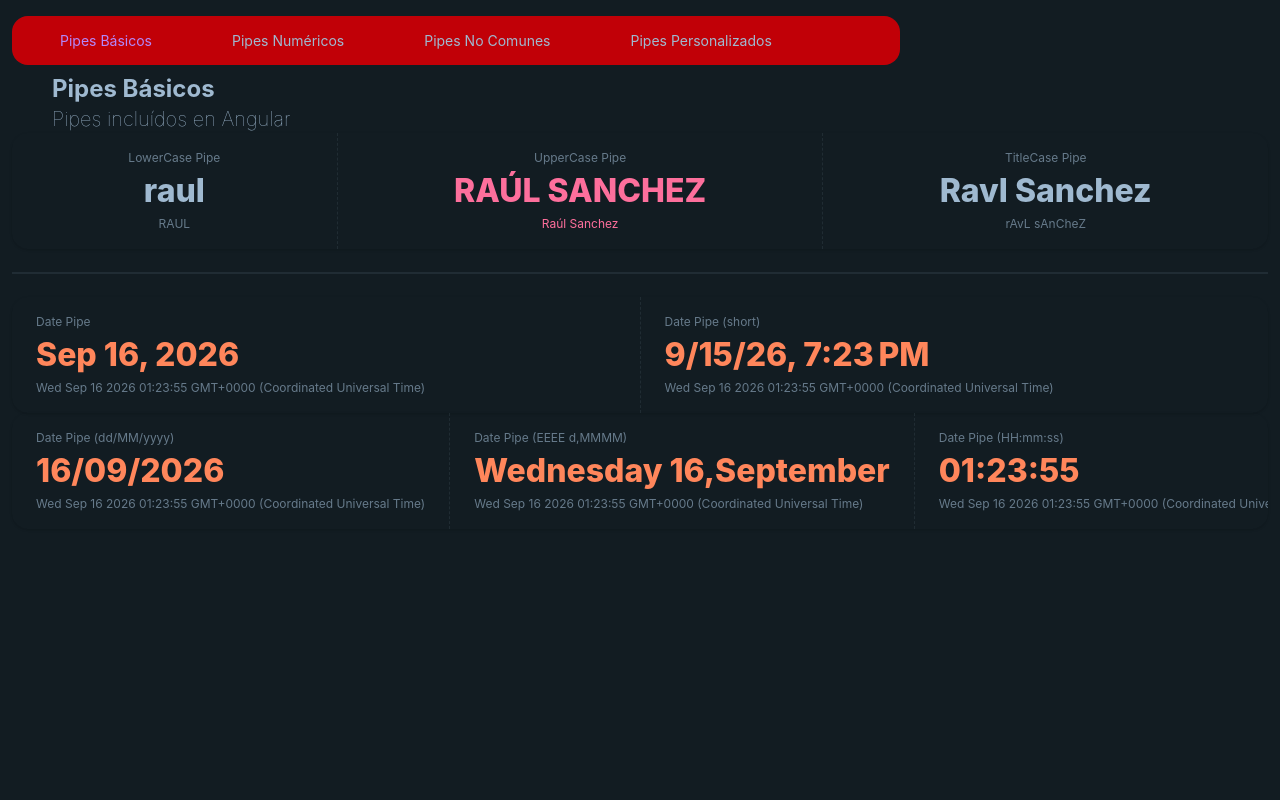
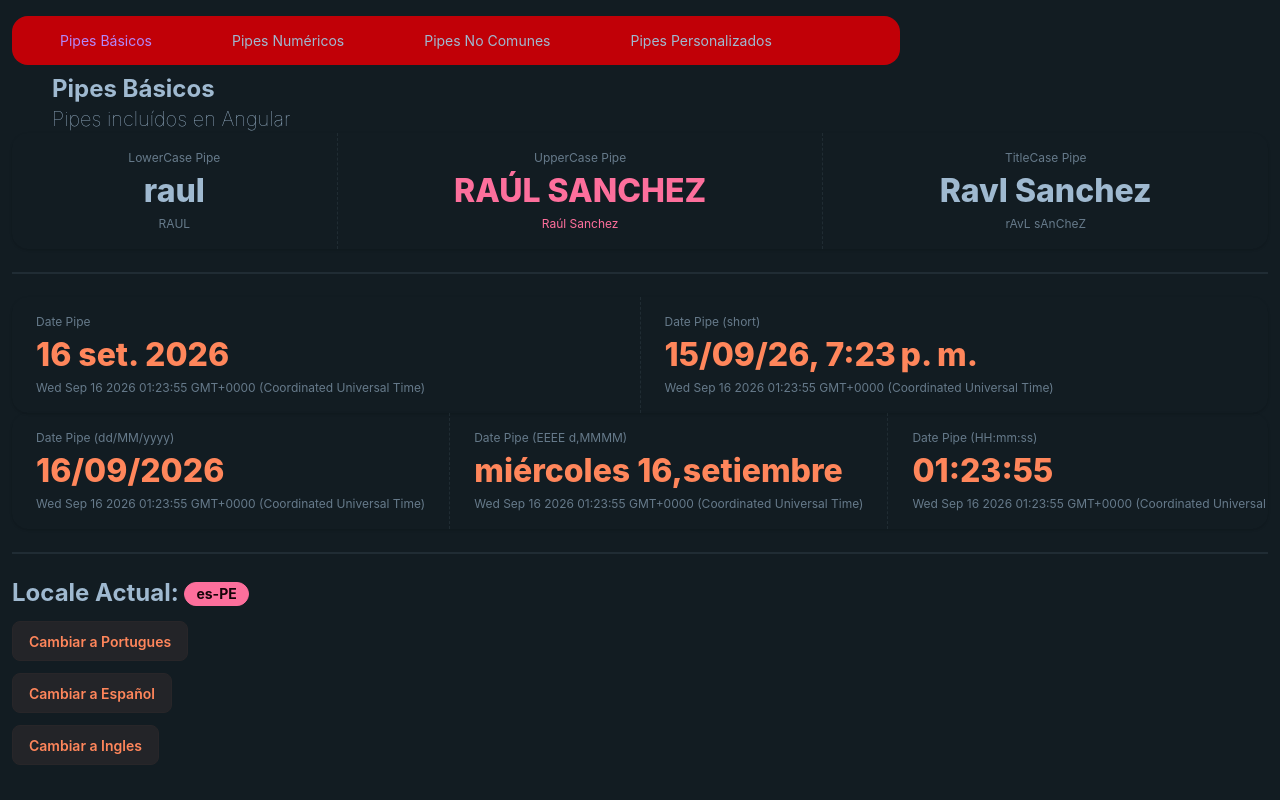
Before and after one commit to raulsr92/project-raulsanz-pipes, an Angular app: page /basic in a window 1280 px wide. Built offline with nearby package versions, Linux system fonts and the light colour scheme.

Commit message:
Clase 154 - Cambiar de idiomas

```diff
--- a/src/app/app.config.ts
+++ b/src/app/app.config.ts
@@ -1,12 +1,26 @@
-import { ApplicationConfig, provideBrowserGlobalErrorListeners } from '@angular/core';
+import { ApplicationConfig, LOCALE_ID, provideBrowserGlobalErrorListeners } from '@angular/core';
 import { provideRouter } from '@angular/router';
 
 import { routes } from './app.routes';
+import { registerLocaleData } from '@angular/common';
+
+import localePe from '@angular/common/locales/es-PE'
+import localeEs from '@angular/common/locales/es'
+import localePt from '@angular/common/locales/pt'
+
+registerLocaleData(localePe,'es-PE')
+registerLocaleData(localeEs,'es-ES')
+registerLocaleData(localePt,'pt')
 
 export const appConfig: ApplicationConfig = {
   providers: [
     provideBrowserGlobalErrorListeners(),
     provideRouter(routes),
 
+    {
+      provide: LOCALE_ID,
+      useValue:'es-PE'
+    }
+
   ]
 };
--- a/src/app/pages/basic-page/basic-page.html
+++ b/src/app/pages/basic-page/basic-page.html
@@ -60,3 +60,24 @@
     <div class="stat-desc">{{customDate()}}</div>
   </div>
 </div>
+
+<div class="divider"></div>
+
+
+<div class="flex gap-3 flex-col">
+  <h1 class="text-2xl font-bold">Locale Actual:
+    <span class="badge badge-secondary">es-PE</span>
+  </h1>
+  <div class="flex flex-col gap-3 items-start">
+    <button class="btn btn-soft btn-primary">
+      Cambiar a Portugues
+    </button>
+    <button class="btn btn-soft btn-primary">
+      Cambiar a Español
+    </button>
+    <button class="btn btn-soft btn-primary">
+      Cambiar a Ingles
+    </button>
+  </div>
+
+</div>
--- a/src/app/pages/numbers-page/numbers-page.html
+++ b/src/app/pages/numbers-page/numbers-page.html
@@ -19,7 +19,7 @@
 
   <div class="stat">
     <div class="stat-title">Currency Pipe</div>
-    <div class="stat-value">{{totalSells() | currency:'USD':'symbol':'1.1-1' }}</div>
+    <div class="stat-value">{{totalSells() | currency:'PEN':'symbol':'1.1-1':'es-PE'}}</div>
     <div class="stat-desc">{{totalSells() }}</div>
   </div>
 
```
